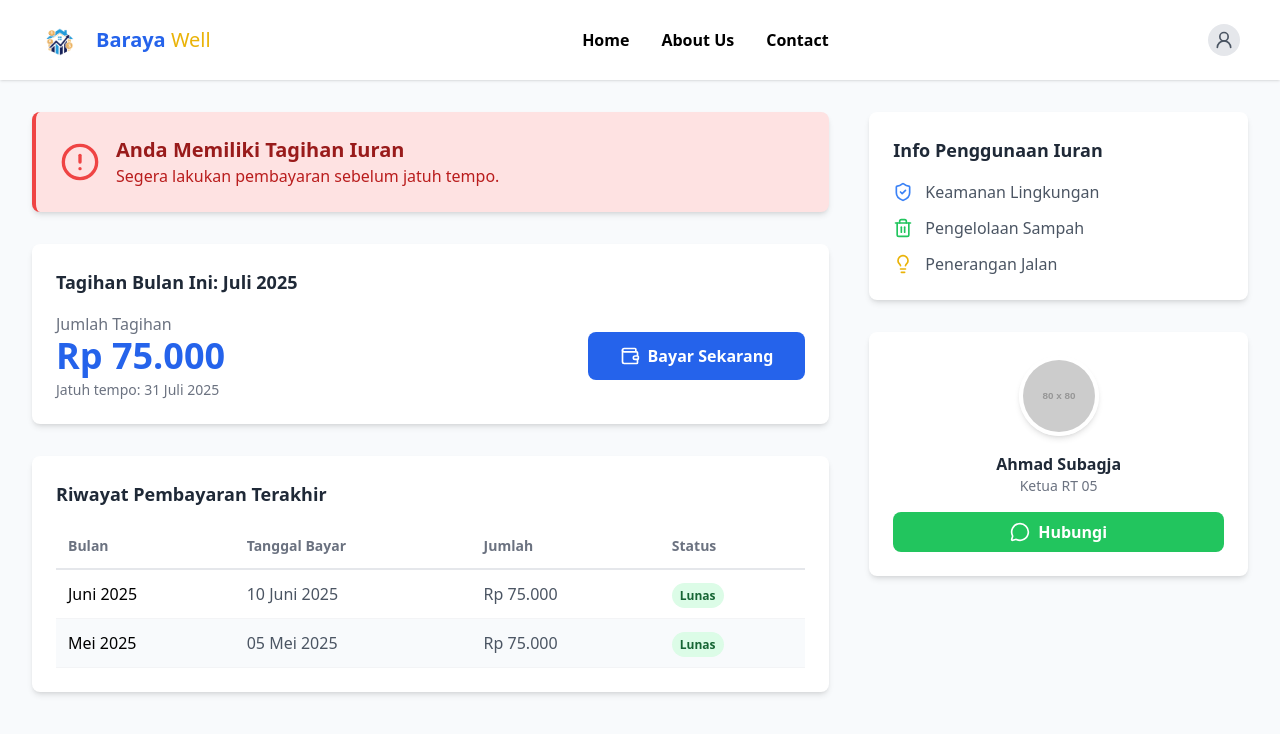
After one commit to airinr/baraya-well, a PHP site: page /pages/warga/beranda-warga.php in a window 1280 px wide. The commit adds this page. Shown: the top 734 px of the page. Run offline with PHP 8.4, Linux system fonts and the light colour scheme; grey boxes labelled with a size stand in for pictures from a placeholder-image service; data that the repository does not hold is empty; some libraries are stand-ins or nearby versions.

Commit message:
fe warga

```diff
--- a/index.php
+++ b/index.php
@@ -19,7 +19,7 @@
         <div class="md:w-1/2 text-center md:text-left space-y-4">
             <h1 class="text-4xl md:text-5xl font-extrabold">BARAYA WELL</h1>
             <p class="text-lg">Solusi keuangan warga</p>
-            <a href="#" class="inline-block bg-blue-600 text-white px-6 py-2 rounded-md mt-4 hover:bg-blue-700">Login</a>
+            <a href="pages/warga/beranda-warga.php" class="inline-block bg-blue-600 text-white px-6 py-2 rounded-md mt-4 hover:bg-blue-700">Login</a>
         </div>
         <div class="md:w-1/2">
             <div class="clip-triangle overflow-hidden">
--- /dev/null
+++ b/layouts/navbar-warga.php
@@ -0,0 +1,56 @@
+<nav class="flex items-center justify-between px-8 py-4 shadow sticky top-0 z-50 bg-white">
+  <!-- Logo -->
+  <div class="flex items-center space-x-2">
+    <img src="/BARAYA/src/assets/images/logo-baraya-well.png" alt="Logo" class="h-8">
+    <h1 class="text-xl font-semibold">
+      <span class="text-blue-600">Baraya</span>
+      <span class="text-yellow-500 font-medium">Well</span>
+    </h1>
+  </div>
+
+  <!-- Navigation Menu -->
+  <ul class="flex space-x-8">
+    <li><a href="#home" class="font-semibold text-black hover:text-blue-600">Home</a></li>
+    <li><a href="#about-us" class="font-semibold text-black hover:text-blue-600">About Us</a></li>
+    <li><a href="#contact-us" class="font-semibold text-black hover:text-blue-600">Contact</a></li>
+  </ul>
+
+    <!-- Profile Dropdown -->
+    <div class="relative">
+        <button id="profile-menu-button" class="flex items-center space-x-2 p-2 rounded-lg hover:bg-gray-100 transition-colors">
+            <!-- <span class="font-semibold text-sm text-gray-800 hidden sm:block"><?php echo htmlspecialchars($nama_warga) . " (" . htmlspecialchars($noRumah) . ")"; ?></span> -->
+            <span class="inline-flex items-center justify-center h-8 w-8 rounded-full bg-gray-200">
+                <i data-lucide="user-round" class="w-5 h-5 text-gray-600"></i>
+            </span>
+        </button>
+
+        <!-- Dropdown Menu -->
+        <div id="profile-menu" class="hidden absolute right-0 mt-2 w-48 bg-white rounded-md shadow-lg py-1 z-30 border">
+            <a href="#" class="flex items-center w-full text-left px-4 py-2 text-sm text-gray-700 hover:bg-red-50 hover:text-red-700 transition-colors">
+                <i data-lucide="log-out" class="w-4 h-4 mr-2"></i>
+                Logout
+            </a>
+        </div>
+    </div>
+</nav>
+
+<script>
+    // --- Profile Dropdown Logic ---
+        const profileMenuButton = document.getElementById('profile-menu-button');
+        const profileMenu = document.getElementById('profile-menu');
+
+        if (profileMenuButton) {
+            profileMenuButton.addEventListener('click', (event) => {
+                event.stopPropagation();
+                profileMenu.classList.toggle('hidden');
+            });
+        }
+
+        window.addEventListener('click', (event) => {
+            if (profileMenu && !profileMenu.classList.contains('hidden')) {
+                if (!profileMenu.contains(event.target) && !profileMenuButton.contains(event.target)) {
+                    profileMenu.classList.add('hidden');
+                }
+            }
+        });
+</script>
--- /dev/null
+++ b/pages/warga/beranda-warga.php
@@ -0,0 +1,252 @@
+<!DOCTYPE html>
+<html lang="id">
+<head>
+  <meta charset="UTF-8" />
+  <meta name="viewport" content="width=device-width, initial-scale=1.0" />
+  <title>Dashboard Baraya Well</title>
+  <script src="https://cdn.tailwindcss.com"></script>
+  <script src="https://unpkg.com/lucide@latest/dist/umd/lucide.min.js"></script>
+</head>
+
+<body class="bg-slate-50">
+
+  <!-- Navbar -->
+  <?php include '../../layouts/navbar-warga.php' ?>
+
+    <?php
+        // Data dinamis (contoh)
+        $nama_warga = "Budi Santoso";
+        $blok_rumah = "A-12";
+        $iuran = 75000;
+        $bulan_tagihan = "Juli 2025";
+
+        // Data untuk QR Code
+        // Format yang umum untuk QRIS: MerchantName.TransactionID.Amount
+        $data_barcode = "IuranWarga.ID12345.$iuran.00";
+        $barcode_url = "https://api.qrserver.com/v1/create-qr-code/?data=" . urlencode($data_barcode) . "&size=250x250&qzone=1";
+    ?>
+
+    <!-- Area Konten -->
+    <main class="flex-1 p-6 md:p-8 overflow-y-auto">
+        <div class="grid grid-cols-1 lg:grid-cols-3 gap-10">
+
+            <!-- Kolom Kiri: Status & Riwayat -->
+            <div class="lg:col-span-2 space-y-8">
+
+                <!-- Kartu Status Pembayaran -->
+                <div class="bg-red-100 border-l-4 border-red-500 p-6 rounded-lg shadow-md">
+                    <div class="flex items-center">
+                        <i data-lucide="alert-circle" class="w-10 h-10 text-red-500 mr-4"></i>
+                        <div>
+                            <h3 class="text-xl font-bold text-red-800">Anda Memiliki Tagihan Iuran</h3>
+                            <p class="text-red-700">Segera lakukan pembayaran sebelum jatuh tempo.</p>
+                        </div>
+                    </div>
+                </div>
+
+                <!-- Kartu Tagihan -->
+                <div class="bg-white p-6 rounded-lg shadow-md">
+                    <h3 class="text-lg font-bold text-gray-800 mb-4">Tagihan Bulan Ini: <?php echo $bulan_tagihan; ?></h3>
+                    <div class="flex flex-col sm:flex-row justify-between items-start sm:items-center">
+                        <div>
+                            <p class="text-gray-500">Jumlah Tagihan</p>
+                            <p class="text-4xl font-bold text-blue-600">Rp <?php echo number_format($iuran, 0, ',', '.'); ?></p>
+                            <p class="text-sm text-gray-500 mt-1">Jatuh tempo: 31 Juli 2025</p>
+                        </div>
+                        <button id="pay-now-button" class="mt-4 sm:mt-0 w-full sm:w-auto bg-blue-600 text-white font-bold py-3 px-8 rounded-lg hover:bg-blue-700 transition-colors flex items-center justify-center space-x-2">
+                            <i data-lucide="wallet" class="w-5 h-5"></i>
+                            <span>Bayar Sekarang</span>
+                        </button>
+                    </div>
+                </div>
+
+                <!-- Riwayat Pembayaran -->
+                <div class="bg-white p-6 rounded-lg shadow-md">
+                    <h3 class="text-lg font-bold text-gray-800 mb-4">Riwayat Pembayaran Terakhir</h3>
+                    <div class="overflow-x-auto">
+                        <table class="w-full text-left">
+                            <thead>
+                                <tr class="border-b-2">
+                                    <th class="p-3 text-sm font-semibold text-gray-500">Bulan</th>
+                                    <th class="p-3 text-sm font-semibold text-gray-500">Tanggal Bayar</th>
+                                    <th class="p-3 text-sm font-semibold text-gray-500">Jumlah</th>
+                                    <th class="p-3 text-sm font-semibold text-gray-500">Status</th>
+                                </tr>
+                            </thead>
+                            <tbody>
+                                <tr class="border-b border-gray-100">
+                                    <td class="p-3 font-medium">Juni 2025</td>
+                                    <td class="p-3 text-gray-600">10 Juni 2025</td>
+                                    <td class="p-3 text-gray-600">Rp 75.000</td>
+                                    <td class="p-3"><span class="bg-green-100 text-green-800 text-xs font-semibold px-2 py-1 rounded-full">Lunas</span></td>
+                                </tr>
+                                <tr class="bg-slate-50 border-b border-gray-100">
+                                    <td class="p-3 font-medium">Mei 2025</td>
+                                    <td class="p-3 text-gray-600">05 Mei 2025</td>
+                                    <td class="p-3 text-gray-600">Rp 75.000</td>
+                                    <td class="p-3"><span class="bg-green-100 text-green-800 text-xs font-semibold px-2 py-1 rounded-full">Lunas</span></td>
+                                </tr>
+                            </tbody>
+                        </table>
+                    </div>
+                </div>
+            </div>
+
+            <!-- Kolom Kanan: Info & Kontak -->
+            <div class="lg:col-span-1 space-y-8">
+                <div class="bg-white p-6 rounded-lg shadow-md">
+                    <h3 class="text-lg font-bold text-gray-800 mb-4">Info Penggunaan Iuran</h3>
+                    <ul class="space-y-3 text-gray-600">
+                        <li class="flex items-center"><i data-lucide="shield-check" class="w-5 h-5 text-blue-500 mr-3"></i><span>Keamanan Lingkungan</span></li>
+                        <li class="flex items-center"><i data-lucide="trash-2" class="w-5 h-5 text-green-500 mr-3"></i><span>Pengelolaan Sampah</span></li>
+                        <li class="flex items-center"><i data-lucide="lightbulb" class="w-5 h-5 text-yellow-500 mr-3"></i><span>Penerangan Jalan</span></li>
+                    </ul>
+                </div>
+                <div class="bg-white p-6 rounded-lg shadow-md text-center">
+                        <img src="https://placehold.co/80x80/c084fc/FFFFFF?text=A" alt="Foto Bendahara" class="w-20 h-20 rounded-full mx-auto mb-4 border-4 border-white shadow-md">
+                    <h3 class="font-bold text-gray-800">Ahmad Subagja</h3>
+                    <p class="text-sm text-gray-500 mb-4">Ketua RT 05</p>
+                    <a href="#" class="w-full bg-green-500 text-white font-semibold py-2 px-4 rounded-lg hover:bg-green-600 transition-colors flex items-center justify-center space-x-2">
+                        <i data-lucide="message-circle" class="w-5 h-5"></i>
+                        <span>Hubungi</span>
+                    </a>
+                </div>
+            </div>
+        </div>
+    </main>
+
+
+    <!-- Payment Modal -->
+    <div id="payment-modal" class="fixed inset-0 bg-black/60 z-50 hidden flex items-center justify-center p-4">
+        <div class="bg-white w-full max-w-md p-6 rounded-xl shadow-2xl transform transition-all">
+            <div class="flex justify-between items-center pb-4 border-b">
+                <h3 class="text-xl font-bold text-gray-800">Pilih Metode Pembayaran</h3>
+                <button id="close-payment-modal-button" class="p-1 rounded-full hover:bg-gray-200">
+                    <i data-lucide="x" class="w-6 h-6 text-gray-600"></i>
+                </button>
+            </div>
+            <div class="py-6">
+                <div class="space-y-4">
+                    <a href="#" id="qris-payment-button" class="flex items-center p-4 border rounded-lg hover:bg-slate-50 hover:border-blue-500 transition-all">
+                        <div class="bg-sky-100 p-3 rounded-lg mr-4"><i data-lucide="qr-code" class="w-6 h-6 text-sky-600"></i></div>
+                        <div><p class="font-semibold text-gray-800">QRIS</p><p class="text-sm text-gray-500">Scan kode QR</p></div>
+                        <i data-lucide="chevron-right" class="w-5 h-5 text-gray-400 ml-auto"></i>
+                    </a>
+                    <a href="#" class="payment-method flex items-center p-4 border rounded-lg hover:bg-slate-50 hover:border-blue-500 transition-all">
+                        <div class="bg-violet-100 p-3 rounded-lg mr-4"><i data-lucide="hand-coins" class="w-6 h-6 text-violet-600"></i></div>
+                        <div><p class="font-semibold text-gray-800">Cash</p><p class="text-sm text-gray-500">Melakukan Pembayaran</p></div>
+                        <i data-lucide="chevron-right" class="w-5 h-5 text-gray-400 ml-auto"></i>
+                    </a>
+                </div>
+            </div>
+        </div>
+    </div>
+
+    <!-- QRIS/Barcode Modal -->
+    <div id="barcode-modal" class="fixed inset-0 bg-black/60 z-50 hidden flex items-center justify-center p-4">
+        <div class="bg-white w-full max-w-sm p-8 rounded-xl shadow-2xl text-center">
+            <h3 class="text-2xl font-bold text-gray-800">Pembayaran QRIS</h3>
+            <p class="text-gray-500 mt-2 mb-4">Scan QR Code di bawah ini untuk membayar.</p>
+            <img src="<?php echo $barcode_url; ?>" alt="Barcode Pembayaran" class="mx-auto rounded-lg">
+            <div class="mt-4 text-left bg-slate-50 p-4 rounded-lg">
+                <p class="text-sm text-gray-600">Nama: <span class="font-semibold"><?php echo $nama_warga; ?></span></p>
+                <p class="text-sm text-gray-600">Tagihan: <span class="font-semibold">Iuran <?php echo $bulan_tagihan; ?></span></p>
+                <p class="text-lg text-gray-800 mt-2">Total: <span class="font-bold text-blue-600">Rp <?php echo number_format($iuran, 0, ',', '.'); ?></span></p>
+            </div>
+            <button id="close-barcode-modal-button" class="mt-6 w-full bg-blue-600 text-white font-semibold py-3 rounded-lg hover:bg-blue-700">
+                Tutup & Konfirmasi Pembayaran
+            </button>
+        </div>
+    </div>
+
+    <!-- Success Modal -->
+    <div id="success-modal" class="fixed inset-0 bg-black/60 z-50 hidden flex items-center justify-center p-4">
+        <div class="bg-white w-full max-w-sm p-8 rounded-xl shadow-2xl text-center">
+            <div class="w-20 h-20 bg-green-100 rounded-full mx-auto flex items-center justify-center mb-6">
+                <i data-lucide="check" class="w-12 h-12 text-green-600"></i>
+            </div>
+            <h3 class="text-2xl font-bold text-gray-800">Pembayaran Berhasil!</h3>
+            <p class="text-gray-500 mt-2 mb-6">Terima kasih telah melakukan pembayaran iuran bulan ini.</p>
+            <button id="close-success-modal-button" class="w-full bg-blue-600 text-white font-semibold py-3 rounded-lg hover:bg-blue-700">
+                Kembali ke Dasbor
+            </button>
+        </div>
+    </div>
+
+    <script>
+        lucide.createIcons();
+
+        // --- Get Elements ---
+        const payNowButton = document.getElementById('pay-now-button');
+        const paymentModal = document.getElementById('payment-modal');
+        const closePaymentModalButton = document.getElementById('close-payment-modal-button');
+        const paymentMethods = document.querySelectorAll('.payment-method');
+        const qrisPaymentButton = document.getElementById('qris-payment-button');
+
+        const barcodeModal = document.getElementById('barcode-modal');
+        const closeBarcodeModalButton = document.getElementById('close-barcode-modal-button');
+
+        const successModal = document.getElementById('success-modal');
+        const closeSuccessModalButton = document.getElementById('close-success-modal-button');
+        const statusCard = document.getElementById('status-card');
+
+        // --- Modal Functions ---
+        const openPaymentModal = () => paymentModal.classList.remove('hidden');
+        const closePaymentModal = () => paymentModal.classList.add('hidden');
+
+        const openBarcodeModal = () => barcodeModal.classList.remove('hidden');
+        const closeBarcodeModal = () => barcodeModal.classList.add('hidden');
+
+        const openSuccessModal = () => successModal.classList.remove('hidden');
+        const closeSuccessModal = () => {
+            successModal.classList.add('hidden');
+            // Update status card to "Lunas"
+            statusCard.innerHTML = `
+                <div class="flex items-center">
+                    <i data-lucide="check-circle-2" class="w-10 h-10 text-green-500 mr-4"></i>
+                    <div>
+                        <h3 class="text-xl font-bold text-green-800">Iuran Bulan Ini Lunas</h3>
+                        <p class="text-green-700">Terima kasih atas pembayaran Anda tepat waktu.</p>
+                    </div>
+                </div>
+            `;
+            statusCard.className = 'bg-green-100 border-l-4 border-green-500 p-6 rounded-lg shadow-md';
+            lucide.createIcons();
+        };
+
+        // --- Event Listeners ---
+
+        // Open Payment Selection Modal
+        payNowButton.addEventListener('click', openPaymentModal);
+        closePaymentModalButton.addEventListener('click', closePaymentModal);
+        paymentModal.addEventListener('click', (e) => e.target === paymentModal && closePaymentModal());
+
+        // Open Barcode Modal
+        qrisPaymentButton.addEventListener('click', (e) => {
+            e.preventDefault();
+            closePaymentModal();
+            openBarcodeModal();
+        });
+        closeBarcodeModalButton.addEventListener('click', () => {
+            closeBarcodeModal();
+            // Simulate processing and show success
+            setTimeout(openSuccessModal, 500);
+        });
+        barcodeModal.addEventListener('click', (e) => e.target === barcodeModal && closeBarcodeModal());
+
+        // Handle other payment methods (show success directly)
+        paymentMethods.forEach(method => {
+            method.addEventListener('click', (e) => {
+                e.preventDefault();
+                closePaymentModal();
+                setTimeout(openSuccessModal, 500);
+            });
+        });
+
+        // Close Success Modal
+        closeSuccessModalButton.addEventListener('click', closeSuccessModal);
+        successModal.addEventListener('click', (e) => e.target === successModal && closeSuccessModal());
+
+    </script>
+</body>
+</html>
```
Also changed, not shown: layouts/sidebar-warga.php (added, +19 -0 lines), pages/warga/daftar-warga.php (added, +55 -0 lines), services/warga-database/warga.php (added, +113 -0 lines), pages/warga/beranda-warga.html (deleted).
